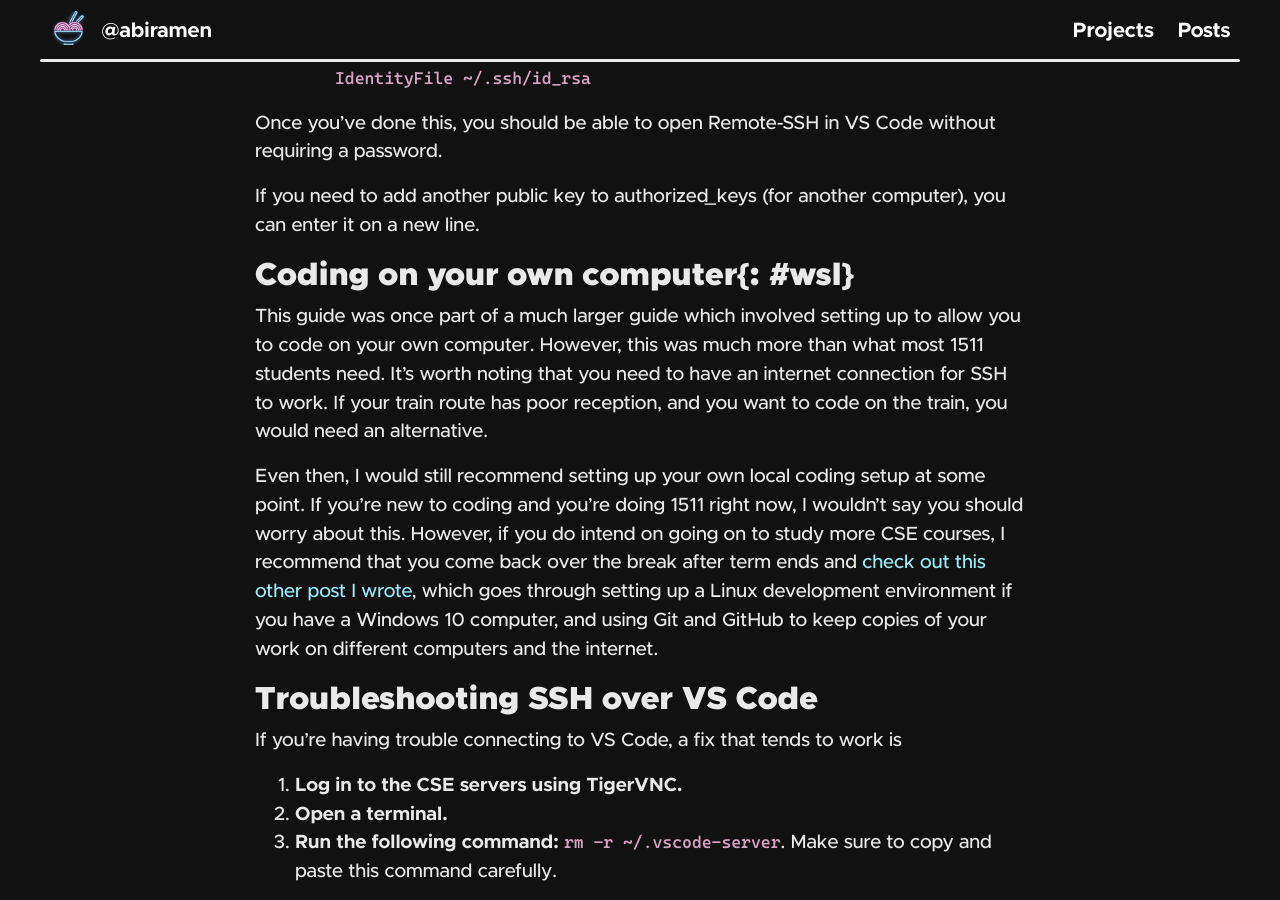
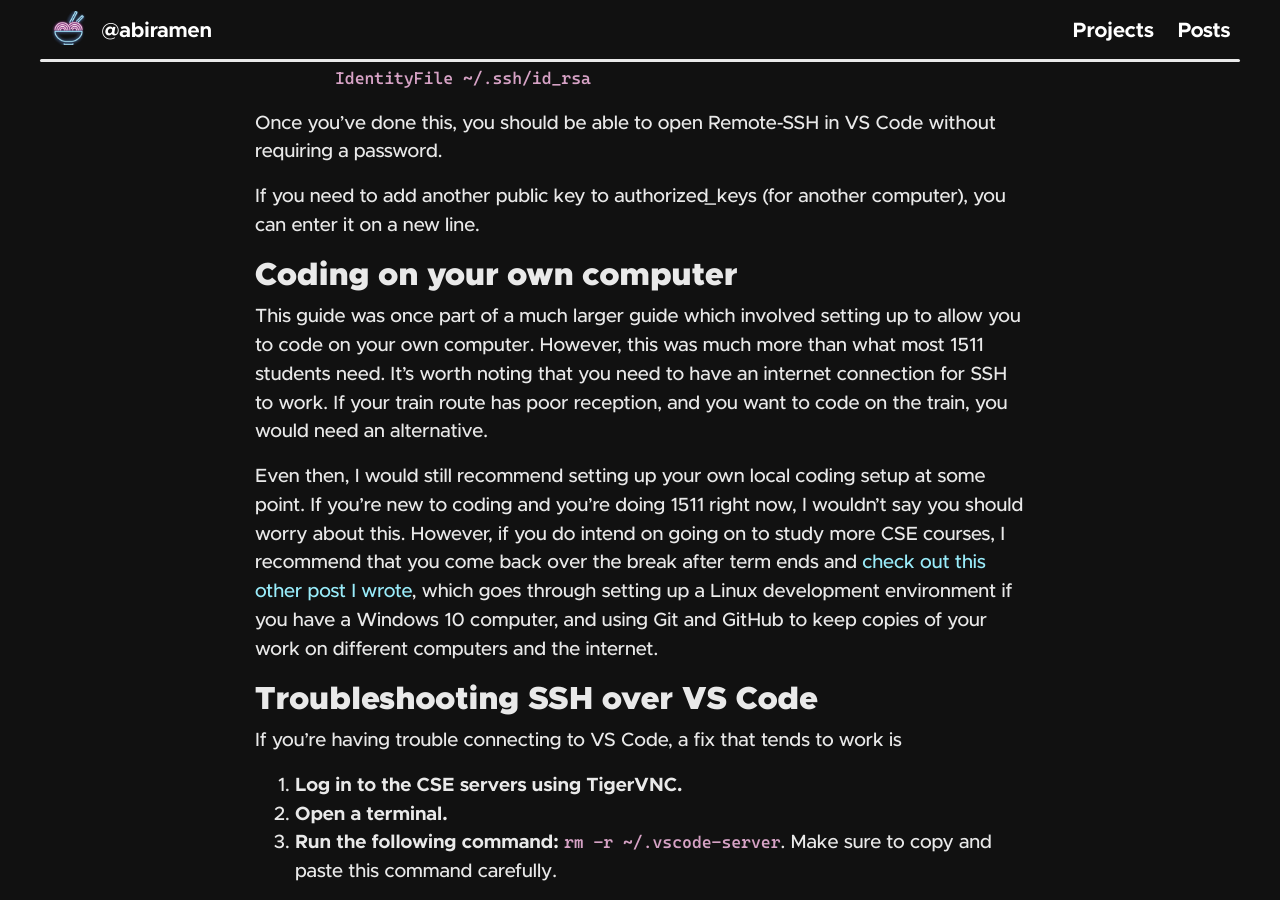
Before and after one commit to jeffreydyao/abiramen.github.io, a Jekyll site: the page built from _posts/2020-09-18-vscode-and-cse.md, in a window 1280 px wide and 900 px high, scrolled down 8014 px. Built offline with Jekyll 4.4.1, drawn with Linux system fonts in a browser that asks for light colours; nearby versions of some CDN libraries; comment, search, counter and statistics services are not loaded; some of the changed lines change nothing that is shown.

Commit message:
Fix kramdown typo

```diff
--- a/_posts/2020-09-18-vscode-and-cse.md
+++ b/_posts/2020-09-18-vscode-and-cse.md
@@ -185,7 +185,7 @@ Once you've done this, you should be able to open Remote-SSH in VS Code without
 
 If you need to add another public key to authorized_keys (for another computer), you can enter it on a new line.
 
-## Coding on your own computer{: #wsl}
+## Coding on your own computer
 
 This guide was once part of a much larger guide which involved setting up to allow you to code on your own computer. However, this was much more than what most 1511 students need. It's worth noting that you need to have an internet connection for SSH to work. If your train route has poor reception, and you want to code on the train, you would need an alternative.
 
```
